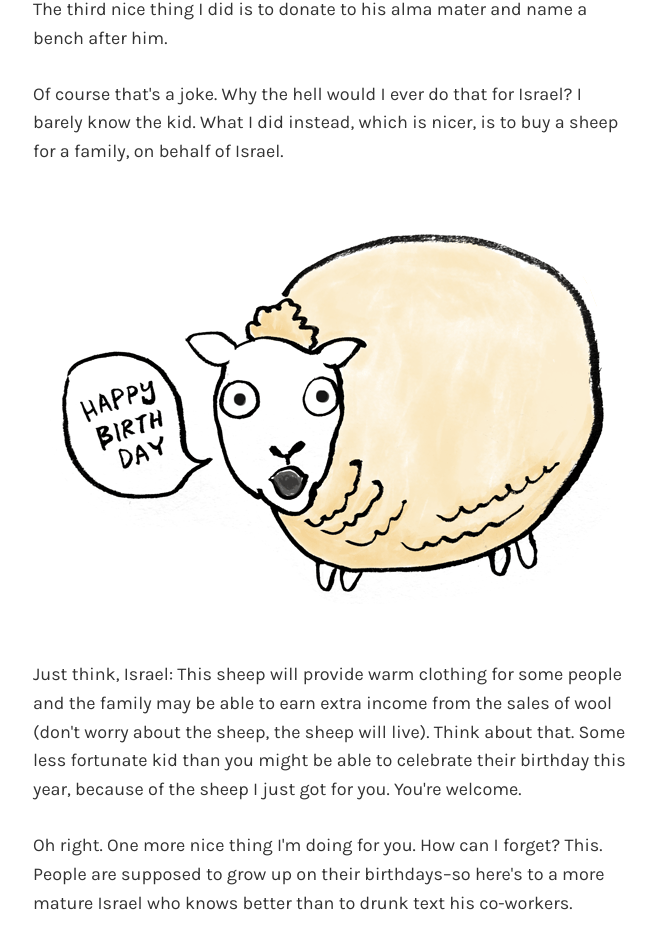
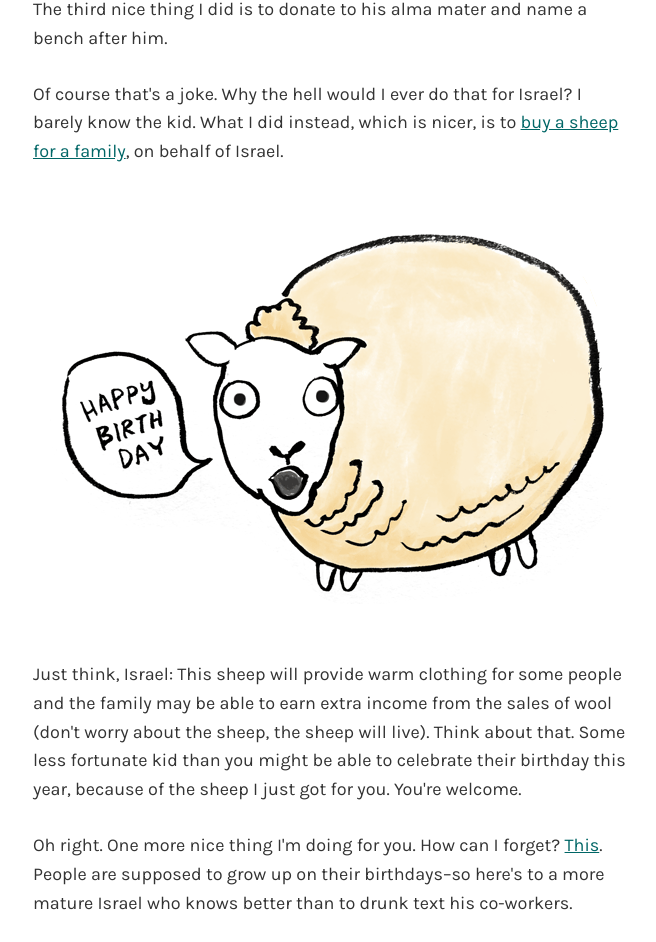
Before and after one commit to shawnliu/shawnliu.github.io, a Jekyll site: the page built from israel.html, in a window 1280 px wide. Shown: the part 2086-3028 px from the top of the page, without its empty margins (307-963 px from the left). Built offline with Jekyll 4.4.1, drawn with Linux system fonts in a browser that asks for light colours.

Commit message:
Link up.

```diff
--- a/css/israel.scss
+++ b/css/israel.scss
@@ -33,6 +33,12 @@ p {
   max-width: 600px;
   margin: 1.5em auto;
 }
+a {
+  color: #006666;
+  &:hover {
+    text-decoration: none;
+  }
+}
 blockquote {
   color: #666;
   font-family: Georgia;
--- a/israel.html
+++ b/israel.html
@@ -67,7 +67,9 @@ title: Israel Alonso is the man.
 
     <p>
       Of course that's a joke. Why the hell would I ever do that for Israel? I barely know the kid.
-      What I did instead, which is nicer, is to buy a sheep for a family, on behalf of Israel.
+      What I did instead, which is nicer, is to
+      <a href="http://www.heifer.org/gift-catalog/animals-nutrition/gift-of-a-sheep-donation.html">buy a sheep for a family</a>,
+      on behalf of Israel.
     </p>
 
     <div style="text-align: center"><img src="assets/sheep.png" /></div>
@@ -80,7 +82,7 @@ title: Israel Alonso is the man.
     </p>
 
     <p>
-      Oh right. One more nice thing I'm doing for you. How can I forget? This. People are supposed to grow
+      Oh right. One more nice thing I'm doing for you. How can I forget? <a href="http://cl.ly/image/2e1f3d3i1l3R">This</a>. People are supposed to grow
       up on their birthdays–so here's to a more mature Israel who knows better than to drunk text his
       co-workers.
     </p>
```
